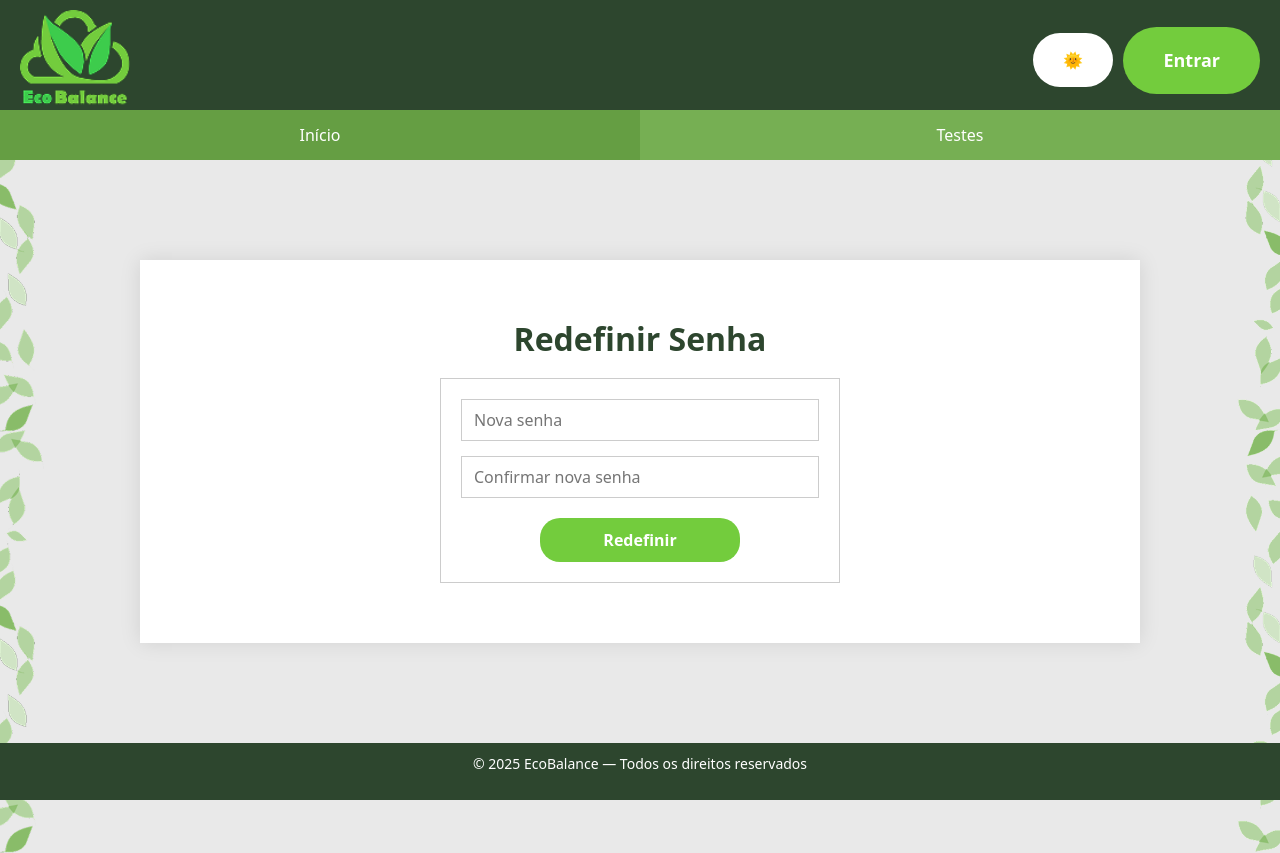
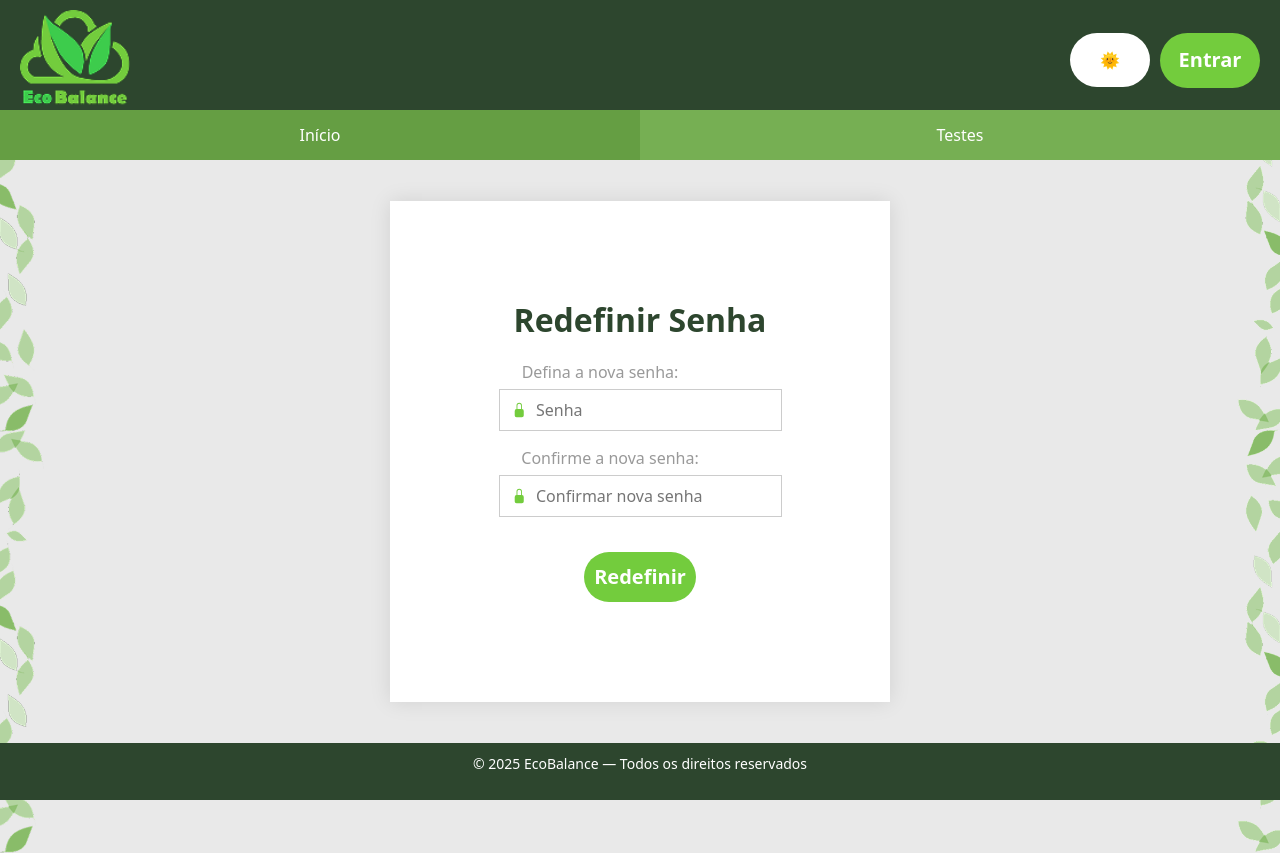
Before and after one commit to littlerichard01/EcoBalance, a React (Create React App) app in the folder client/: page /nova-senha in a window 1280 px wide. Built offline with nearby package versions, Linux system fonts and the light colour scheme.

Commit message:
Ajustes telas
Co-authored-by: Felipe Moreno <FMoreno99@users.noreply.github.com>

```diff
--- a/client/src/pages/Login.css
+++ b/client/src/pages/Login.css
@@ -72,12 +72,16 @@ html, body {
 .btn-entrar {
   background-color: #73CC3D;
   color: #fff;
+  width: 100px;
+  height: 55px;
   border: none;
   border-radius: 50px;
-  padding: 20px 40px;
+  padding: 10px, 24px;
   font-weight: bold;
-  font-size: 18px;
+  font-size: 20px;
   transition: background-color 0.3s ease, transform 0.2s ease;
+
+
 }
 .btn-entrar:hover {
   background-color: #5fb12e;
@@ -135,6 +139,8 @@ html, body {
   max-width: 1000px;
   width: 100%;
 }
+
+
 .login-box {
   display: flex;
   align-items: center;
@@ -162,7 +168,7 @@ html, body {
   background-color: #ffffff;
   border: 1px solid #ccc;
   border-radius: 0;
-  padding: 20px;
+  padding: 85px;
   width: 100%;
   max-width: 400px;
 }
@@ -194,11 +200,12 @@ html, body {
 .btn-login {
   background-color: #73CC3D;
   color: #fff;
-  padding: 10px 24px;
+  padding: 10px;
+  bottom: px;
   border: none;
   border-radius: 20px;
   font-weight: bold;
-  width: 100%;
+  width: 50%;
   max-width: 200px;
   margin: 20px auto 0;
   display: block;
@@ -259,7 +266,7 @@ html, body {
   border: none;
   border-radius: 20px;
   font-weight: bold;
-  width: 100%;
+  width: 35%;
   max-width: 200px;
   align-self: center;
   transition: background-color 0.3s ease, transform 0.2s ease;
@@ -277,6 +284,34 @@ html, body {
   padding: 10px 0;
   font-size: 14px;
   z-index: 2;
+}
+
+/*Recuperação de Senha*/
+
+.vivi {
+  background-color: #ffffff;
+  border-radius: 0;
+  padding: 60px;
+  box-shadow: 0 0 20px rgba(0,0,0,0.1);
+  max-width: 500px;
+  width: 100%;
+
+}
+
+.btn-enviar {
+  background-color: #73CC3D;
+  color: #fff;
+  padding: 10px;
+  bottom: px;
+  border: none;
+  border-radius: 40px;
+  font-weight: bold;
+  font-size: 20px;
+  width: 35%;
+  max-width: 200px;
+  margin: 20px auto 0;
+  display: block;
+  transition: background-color 0.3s ease, transform 0.2s ease;
 }
 
 /* Responsivo (Mobile até 768px) */
--- a/client/src/pages/NovaSenha.js
+++ b/client/src/pages/NovaSenha.js
@@ -3,6 +3,7 @@ import './Login.css';
 import folhaEsquerda from '../assets/folha-esquerda.png';
 import folhaDireita from '../assets/folha-direita.png';
 import logo from '../assets/logo.png';
+import { BsFillEnvelopeFill, BsFillLockFill, BsPersonFill } from 'react-icons/bs';
 
 const NovaSenha = () => {
   return (
@@ -30,19 +31,21 @@ const NovaSenha = () => {
       </div>
 
       <main className="login-container">
-        <div className="login-box-wrapper">
+        <div className="vivi">
           <div className="login-box" style={{ justifyContent: 'center' }}>
             <div className="login-section">
               <h2 className="login-title">Redefinir Senha</h2>
-              <div className="login-form-box">
+              <p style={{ color: '#999', marginRight: '80px', marginBottom: '5px' }}>Defina a nova senha:</p>
                 <div className="form-group">
-                  <input type="password" placeholder="Nova senha" />
+                <BsFillLockFill className="icon" />
+                <input type="password" placeholder="Senha" />
                 </div>
+                <p style={{ color: '#999', marginRight: '60px', marginBottom: '5px' }}>Confirme a nova senha:</p>
                 <div className="form-group">
+                <BsFillLockFill className="icon" />
                   <input type="password" placeholder="Confirmar nova senha" />
                 </div>
-                <button className="btn-login">Redefinir</button>
-              </div>
+                <button className="btn-enviar">Redefinir</button>
             </div>
           </div>
         </div>
--- a/client/src/pages/RedefinirSenha.js
+++ b/client/src/pages/RedefinirSenha.js
@@ -31,20 +31,20 @@ const RedefinirSenha = () => {
       </div>
 
       <main className="login-container">
-        <div className="login-box-wrapper">
+        <div className="vivi">
           <div className="login-box" style={{ justifyContent: 'center' }}>
             <div className="login-section">
               <h2 className="login-title">Redefinir Senha</h2>
               <p style={{ color: '#999', textAlign: 'center', marginBottom: '20px' }}>
                 Digite o e-mail que você cadastrou:
               </p>
-              <div className="login-form-box">
+
                 <div className="form-group">
                   <BsFillEnvelopeFill className="icon" />
                   <input type="email" placeholder="E-mail" />
                 </div>
-                <button className="btn-login">Enviar</button>
-              </div>
+                <button className="btn-enviar">Enviar</button>
+
             </div>
           </div>
         </div>
```
